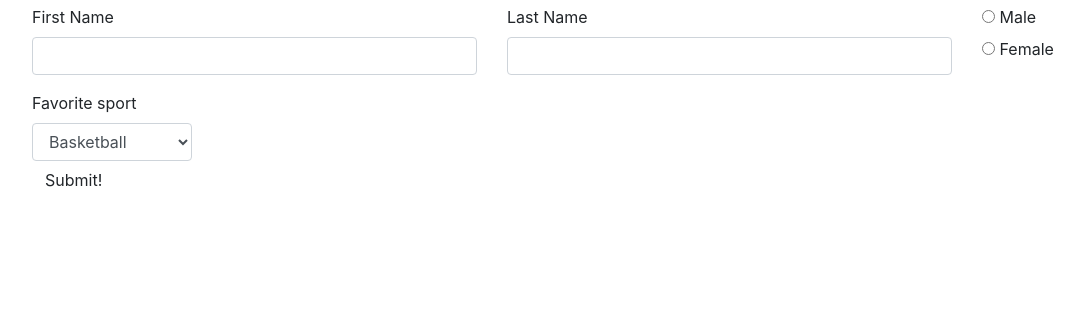
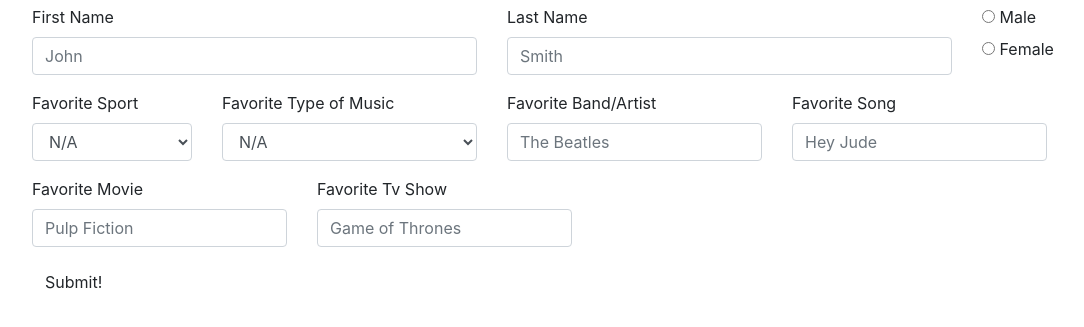
Before and after one commit to yeungm95/survey, a plain HTML site: page index.html in a window 1280 px wide. Shown: the part 51-378 px from the top of the page, without its empty margins (53-1137 px from the left). Drawn offline with Linux system fonts and the light colour scheme.

Commit message:
add inputs for favorite music, artist, song, movie, and tv show

```diff
--- a/index.html
+++ b/index.html
@@ -15,13 +15,13 @@
           <div class="col-md-5">
             <div class="form-group">
               <label for="firstName">First Name</label>
-              <input id="firstName" class="form-control" type="text">
+              <input id="firstName" class="form-control" type="text" placeholder="John">
             </div>
           </div>
           <div class="col-md-5">
             <div class="form-group">
               <label for="lastName">Last Name</label>
-              <input id="lastName" class="form-control" type="text">
+              <input id="lastName" class="form-control" type="text" placeholder="Smith">
             </div>
           </div>
           <div class="col-md-2">
@@ -37,29 +37,72 @@
             </div>
           </div>
         </div>
+
         <div class="row" id="row2">
           <div class="col-md-2">
-            <label for="favoriteSport">Favorite sport</label>
+            <label for="favoriteSport">Favorite Sport</label>
             <select class="form-control" id="favoriteSport">
-              <option value="1">Basketball</option>
-              <option value="2">American Football</option>
-              <option value="3">Baseball</option>
-              <option value="4">Soccer</option>
-              <option value="5">Hockey</option>
-              <option value="6">Cricket</option>
-              <option value="7">Tennis</option>
-              <option value="8">Volleyball</option>
-              <option value="9">Swimming</option>
-              <option value="10">Track</option>
-              <option value="11">Golf</option>
-              <option value="12">Rugby</option>
+              <option value="N/A">N/A</option>
+              <option value="Basketball">Basketball</option>
+              <option value="American Football">American Football</option>
+              <option value="Baseball">Baseball</option>
+              <option value="Soccer">Soccer</option>
+              <option value="Hockey">Hockey</option>
+              <option value="Cricket">Cricket</option>
+              <option value="Tennis">Tennis</option>
+              <option value="Volleyball">Volleyball</option>
+              <option value="Swimming">Swimming</option>
+              <option value="Track">Track</option>
+              <option value="Golf">Golf</option>
+              <option value="Rugby">Rugby</option>
             </select>
+          </div>
+          <div class="col-md-3">
+            <label for="favoriteMusic">Favorite Type of Music</label>
+            <select class="form-control" id="favoriteMusic">
+              <option value="N/A">N/A</option>
+              <option value="Hip-hop">Hip-Hop</option>
+              <option value="R&B">R&B</option>
+              <option value="Rock">Rock</option>
+              <option value="Pop">Pop</option>
+              <option value="Jazz">Jazz</option>
+              <option value="Classical">Classical</option>
+              <option value="Heavy Metal">Heavey Metal</option>
+              <option value="Folk">Folk</option>
+              <option value="EDM">EDM</option>
+              <option value="Techno">Techno</option>
+              <option value="Country">Country</option>
+              <option value="Orchestra">Orchestra</option>
+            </select>
+          </div>
+          <div class="col-md-3">
+            <div class="form-group">
+              <label for="favoriteArtist">Favorite Band/Artist</label>
+              <input id="favoriteArtist" class="form-control" type="text" placeholder="The Beatles">
+            </div>
+          </div>
+          <div class="col-md-3">
+            <div class="form-group">
+              <label for="favoriteSong">Favorite Song</label>
+              <input id="favoriteSong" class="form-control" type="text" placeholder="Hey Jude">
+            </div>
           </div>
         </div>
 
-
-
-
+        <div class="row" id="row3">
+          <div class="col-md-3">
+            <div class="form-group">
+              <label for="favoriteMovie">Favorite Movie</label>
+              <input id="favoriteMovie" class="form-control" type="text" placeholder="Pulp Fiction">
+            </div>
+          </div>
+          <div class="col-md-3">
+            <div class="form-group">
+              <label for="favoriteTvShow">Favorite Tv Show</label>
+              <input id="favoriteTvShow" class="form-control" type="text" placeholder="Game of Thrones">
+            </div>
+          </div>
+        </div>
         <button type="submit" class="btn">Submit!</button>
       </form>
     </div>
```
